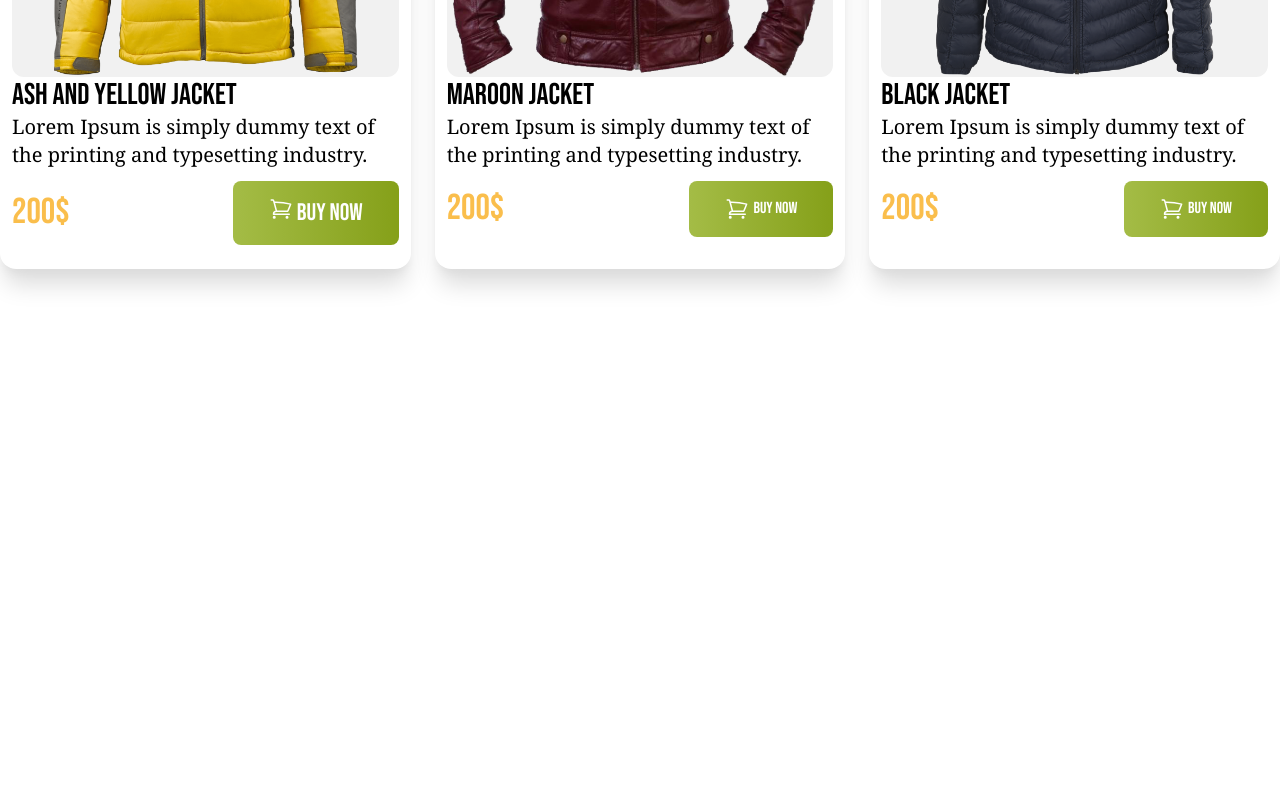
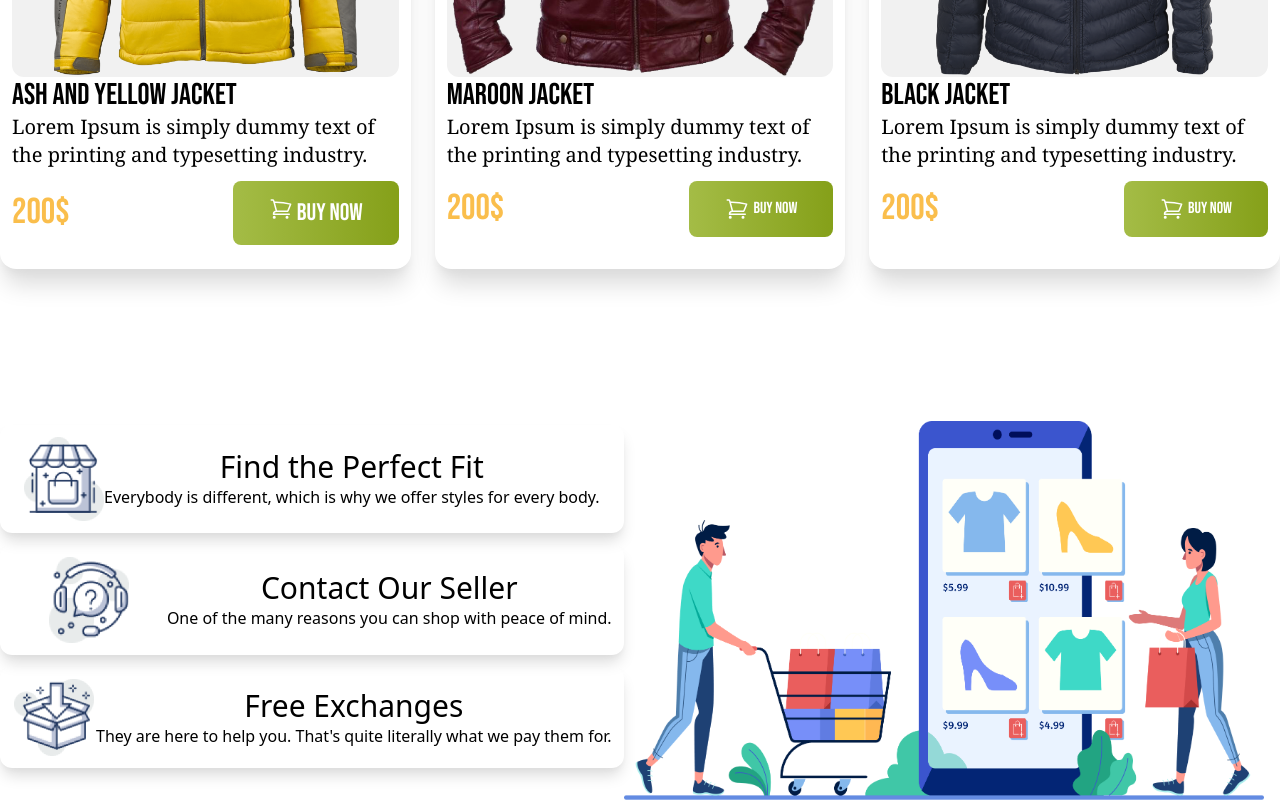
Before and after one commit to Afik-Hassan/penguin-fashion, a plain HTML site: page index.html in a window 1280 px wide. Shown: the part 2077-2877 px from the top of the page. Before the commit the page ends 2458 px from the top, so only its background shows below. Drawn offline with nearby package versions, Linux system fonts and the light colour scheme.

```diff
--- a/index.html
+++ b/index.html
@@ -149,7 +149,43 @@
             </div>
         </section>
 
+        <section class="max-w-screen-xl mx-auto md:flex items-center justify-items-end">
 
+            <div class="items-center">
+                <div class="md:flex items-center md: py-3 md: px-6 shadow-lg shadow-[#dbdbdb] rounded-xl mt-3">
+                    <img src="/icons/house.png " alt="" class=" w-20 2xl:mx-0 sm: mx-auto">
+                    <div class="2xl:text-left sm: text-center">
+                        <h4 class="text-3xl">Find the Perfect Fit</h4>
+                        <p>Everybody is different, which is why we
+                            offer styles for every body.</p>
+                    </div>
+                </div>
+
+
+                <div class="md:flex items-center p-3 shadow-lg shadow-[#dbdbdb] rounded-xl mt-3">
+                    <img src="/icons/question.png" alt="" class="w-20 2xl:mx-0 sm: mx-auto">
+                    <div class="2xl:text-left sm: text-center">
+                        <h4 class="text-3xl">Contact Our Seller</h4>
+                        <p>One of the many reasons you can shop
+                            with peace of mind.</p>
+                    </div>
+                </div>
+
+
+                <div class="md:flex items-center p-3 shadow-lg shadow-[#dbdbdb] rounded-xl mt-3">
+                    <img src="/icons/box.png" alt="" class="w-20 2xl:mx-0 sm: mx-auto">
+                    <div class="2xl:text-left sm: text-center">
+                        <h4 class="text-3xl">Free Exchanges</h4>
+                        <p>They are here to help you. That's quite
+                            literally what we pay them for.</p>
+                    </div>
+                </div>
+            </div>
+
+
+
+            <div><img src="/images/shopping.png" alt="" class="md:max-w-screen-sm mt-10"></div>
+        </section>
 
 
     </main>
```
